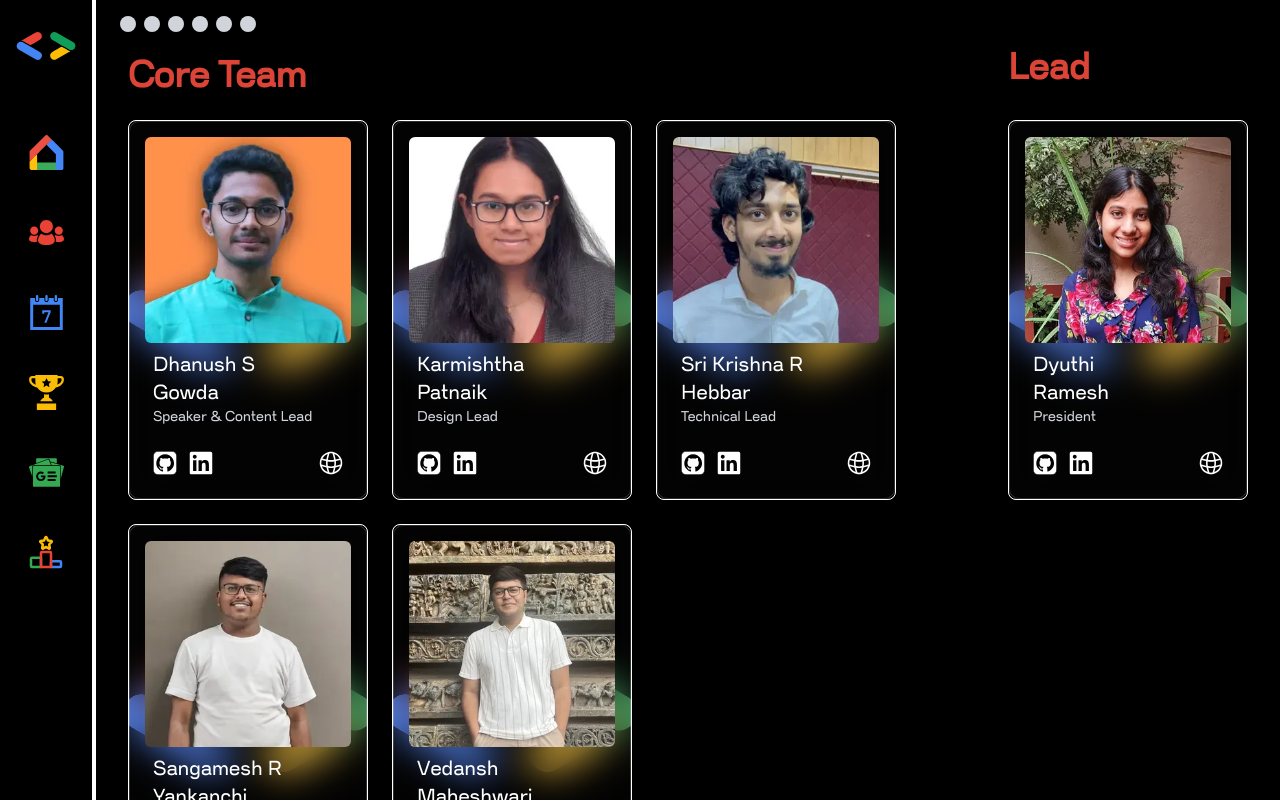
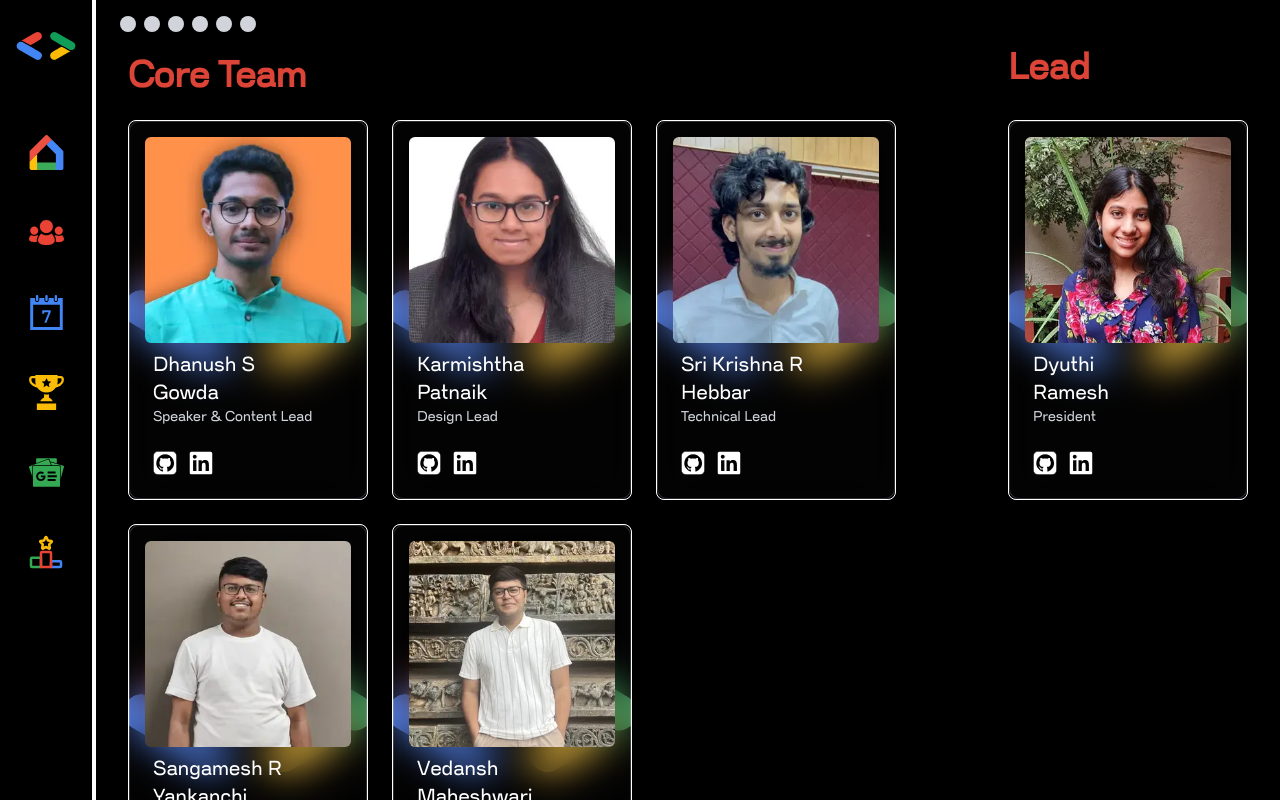
Before and after one commit to GDG-On-Campus-RVU/GDG-Website, a React (Vite) app: page /team in a window 1280 px wide. Built offline with nearby package versions, Linux system fonts and the light colour scheme.

Commit message:
Display only valid links in User Card

```diff
--- a/src/Components/UserProfileCard/UserProfileCard.jsx
+++ b/src/Components/UserProfileCard/UserProfileCard.jsx
@@ -15,6 +15,7 @@ const UserProfileCard = ({ name, surname, title, image, github, linkedin, websit
                             <div className="flex flex-row justify-between space-x-3 mt-4">
                                 {/* Github link */}
                                 <div className='left-links flex space-x-3'>
+                                {github != '#' && (
                                     <a href={github} target="_blank" rel="noopener noreferrer" className='git-link links'>
                                         <svg width="24" height="24" viewBox="0 0 73 73" version="1.1" xmlns="http://www.w3.org/2000/svg" xmlnsXlink="http://www.w3.org/1999/xlink">
                                             <g id="team-collaboration/version-control/github" stroke="none" strokeWidth="1" fill="none" fillRule="evenodd">
@@ -24,15 +25,17 @@ const UserProfileCard = ({ name, surname, title, image, github, linkedin, websit
                                                 </g>
                                             </g>
                                         </svg>
-                                    </a>
+                                    </a>)}
                                     {/* LinkedIn link */}
+                                    {linkedin !== '#' && (
                                     <a href={linkedin} target="_blank" rel="noopener noreferrer" className='linkedin-link links'>
                                         <svg fill="#ffffff" width="24" height="24" viewBox="0 0 32 32" version="1.1" xmlns="http://www.w3.org/2000/svg">
                                             <path d="M28.778 1.004h-25.56c-0.008-0-0.017-0-0.027-0-1.199 0-2.172 0.964-2.186 2.159v25.672c0.014 1.196 0.987 2.161 2.186 2.161 0.010 0 0.019-0 0.029-0h25.555c0.008 0 0.018 0 0.028 0 1.2 0 2.175-0.963 2.194-2.159l0-0.002v-25.67c-0.019-1.197-0.994-2.161-2.195-2.161-0.010 0-0.019 0-0.029 0h0.001zM9.9 26.562h-4.454v-14.311h4.454zM7.674 10.293c-1.425 0-2.579-1.155-2.579-2.579s1.155-2.579 2.579-2.579c1.424 0 2.579 1.154 2.579 2.578v0c0 0.001 0 0.002 0 0.004 0 1.423-1.154 2.577-2.577 2.577-0.001 0-0.002 0-0.003 0h0zM26.556 26.562h-4.441v-6.959c0-1.66-0.034-3.795-2.314-3.795-2.316 0-2.669 1.806-2.669 3.673v7.082h-4.441v-14.311h4.266v1.951h0.058c0.828-1.395 2.326-2.315 4.039-2.315 0.061 0 0.121 0.001 0.181 0.003l-0.009-0c4.5 0 5.332 2.962 5.332 6.817v7.855z"></path>
                                         </svg>
-                                    </a>
+                                    </a>)}
                                 </div>
                                 {/* Portfolio Link */}
+                                {website != '#' && (
                                 <a href={website} target="_blank" rel="noopener noreferrer" className='portfolio-link links'>
                                     <svg width="24" height="24" viewBox="0 0 24 24" fill="#000000" xmlns="http://www.w3.org/2000/svg">
                                         <g id="style=stroke" clipPath="url(#clip0_1_1828)">
@@ -41,7 +44,7 @@ const UserProfileCard = ({ name, surname, title, image, github, linkedin, websit
                                             </g>
                                         </g>
                                     </svg>
-                                </a>
+                                </a>)}
                             </div>
                         </div>
                     </div>
```
